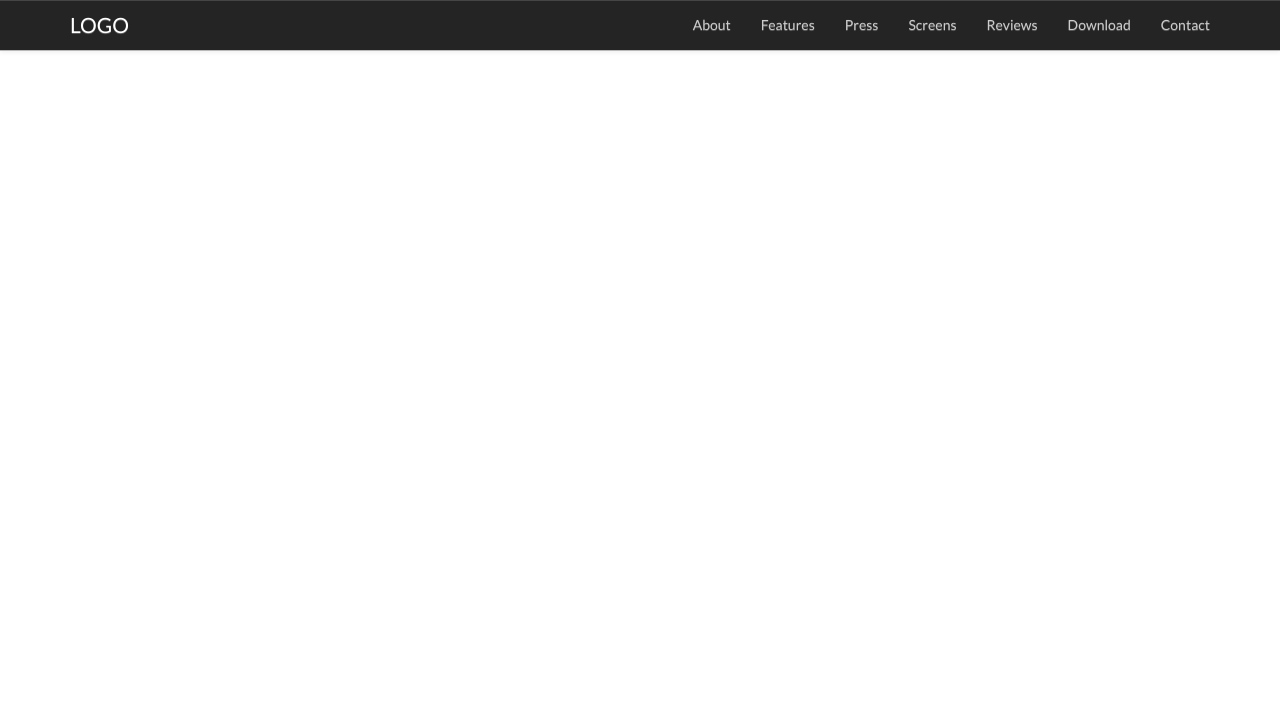
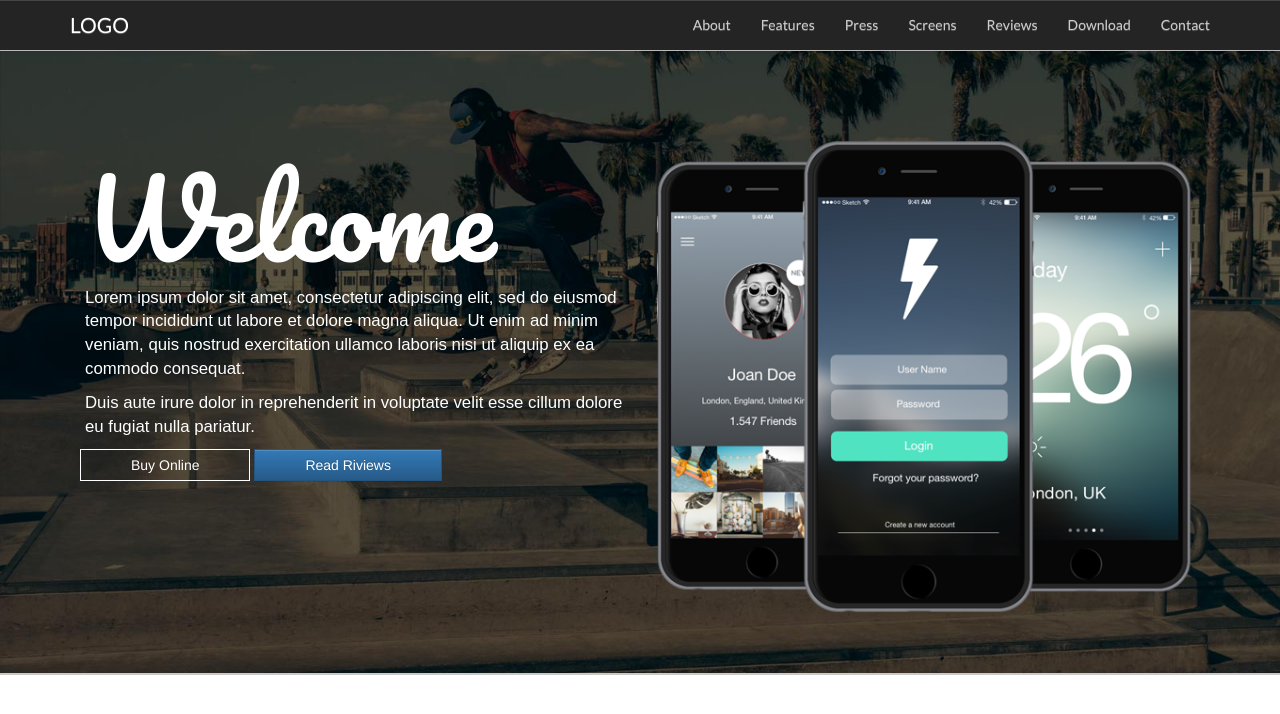
Before and after one commit to SadikurSadik/BootstrapThemeDevelop, a plain HTML site: page index.html in a window 1280 px wide. Drawn offline with Linux system fonts and the light colour scheme; a web font is replaced by a local one.

Commit message:
Header Section Added

```diff
--- a/index.html
+++ b/index.html
@@ -7,11 +7,13 @@
     <link rel="stylesheet" href="bootstrap/dist/css/bootstrap-theme.min.css">
     <link href="bootstrap/dist/css/style.css" rel="stylesheet">
     <link href='https://fonts.googleapis.com/css?family=Lato' rel='stylesheet' type='text/css'>
+    <link href='https://fonts.googleapis.com/css?family=Pacifico' rel='stylesheet' type='text/css'>
+    <link href='https://fonts.googleapis.com/css?family=Droid+Sans' rel='stylesheet' type='text/css'>
 
 </head>
 <body>
 
-    <--Navbar-->
+    <!--Navbar-->
 
     <div class="navbar navbar-default navbar-fixed-top" role="navigation">
         <div class="container">
@@ -38,7 +40,28 @@
         </div>
     </div>
 
-    <--Navbar End-->
+    <!--Navbar End-->
+
+    <!--Header-->
+
+    <div class="header">
+        <div class="container">
+            <div class="col-lg-6 col-md-6">
+                <h1>Welcome</h1>
+                <p>Lorem ipsum dolor sit amet, consectetur adipiscing elit, sed do eiusmod tempor incididunt ut labore et dolore magna aliqua. Ut enim ad minim veniam, quis nostrud exercitation ullamco laboris nisi ut aliquip ex ea commodo consequat.</p>
+                <p>Duis aute irure dolor in reprehenderit in voluptate velit esse cillum dolore eu fugiat nulla pariatur.</p>
+                <ul class="list-inline">
+                    <li class="btn btn-trans">Buy Online</li>
+                    <li class="btn btn-primary">Read Riviews</li>
+                </ul>
+            </div>
+            <div class="col-lg-6 col-md-6" align="center">
+                <img class="img-responsive" src="img/devices.png">
+            </div>
+        </div>
+    </div>
+
+    <!-- End Header -->
 <script src="jquery/dist/jquery.min.js"></script>
 <script src="bootstrap/dist/js/bootstrap.min.js"></script>
 </body>
```
Also changed, not shown: bootstrap/dist/css/style.css.
